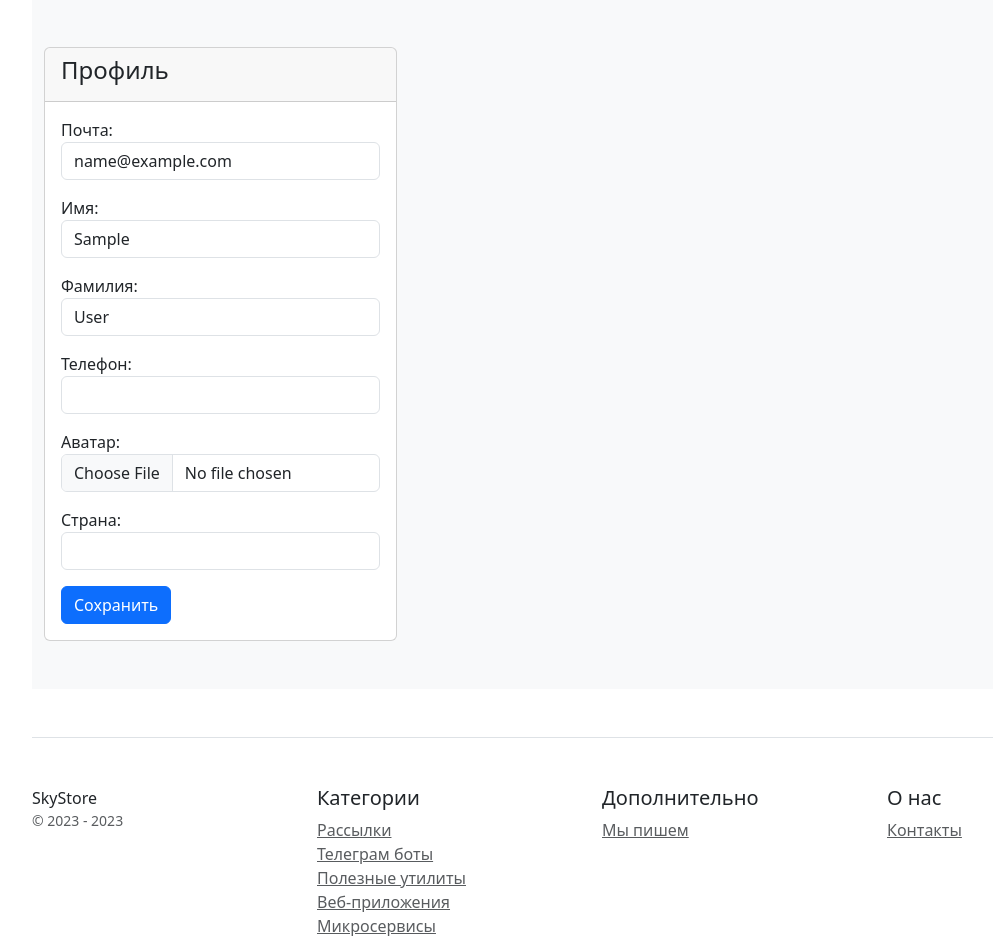
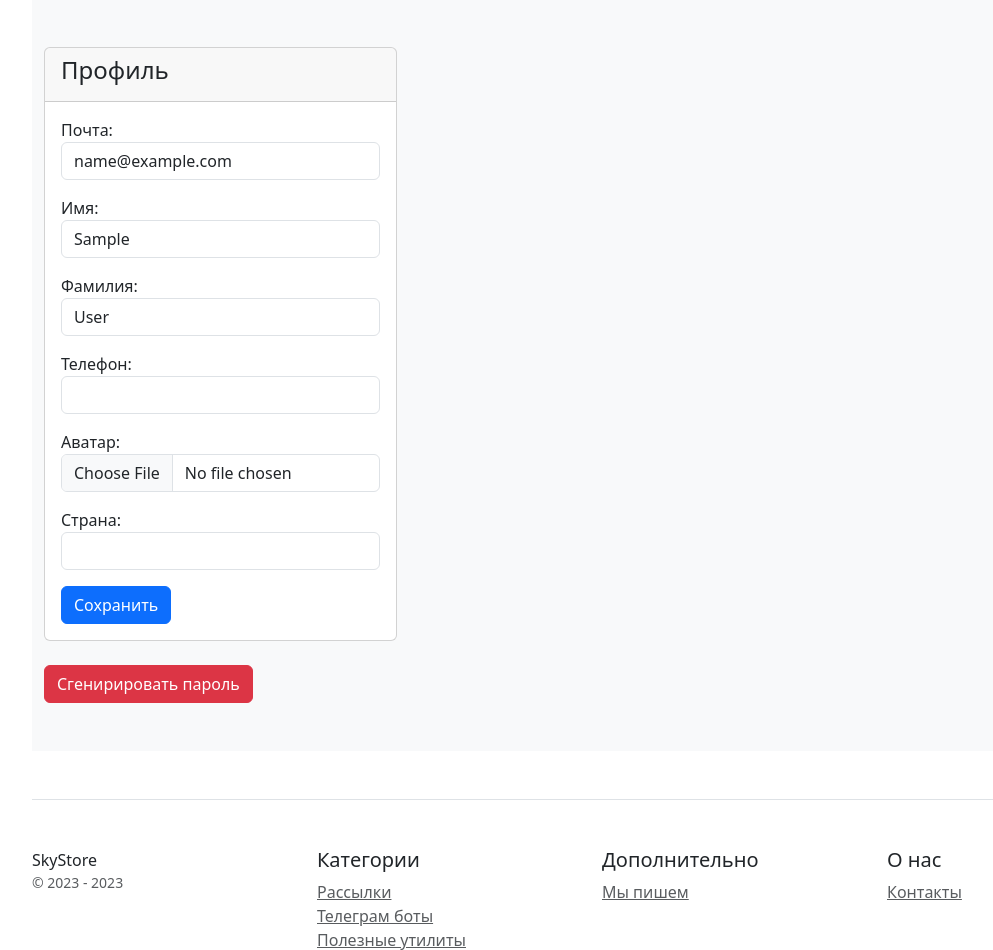
Before and after one commit to dimasimakov1212/homework_19.2, a Django app: page /users/profile/ in a window 1280 px wide. Shown: the part 204-1154 px from the top of the page, without its empty margins (50-1043 px from the left). Run offline with Django 4.2, Linux system fonts and the light colour scheme; the visitor is signed in with stand-in values (Sample User, id 1); parts of the project's set-up code (start-up, migrations or seed data) failed here and were passed over; some libraries are stand-ins or nearby versions.

Commit message:
add generate_new_password method in views.py

```diff
--- a/users/forms.py
+++ b/users/forms.py
@@ -29,10 +29,13 @@ class UserProfileForm(UserChangeForm):
 
     def __init__(self, *args, **kwargs):
         """
-        Позволяет не выводить в профиле поле пароля
+        Дополнительные настройки
         """
         super().__init__(*args, **kwargs)
+
+        # Позволяет не выводить в профиле поле пароля
         self.fields['password'].widget = forms.HiddenInput()
 
+        # передаем в шаблон контроль формы
         for field_name, field in self.fields.items():
             field.widget.attrs['class'] = 'form-control'
--- a/users/templates/users/user_form.html
+++ b/users/templates/users/user_form.html
@@ -15,7 +15,13 @@
                 <button type="submit" class="btn btn-primary">Сохранить</button>
             </div>
         </div>
+
     </form>
+    <br>
+    <div class="card-footer">
+        <a class="btn btn-danger" href="{% url 'users:generate_new_password' %}">Сгенирировать пароль</a>
+    </div>
 </div>
 
+
 {% endblock %}
--- a/users/urls.py
+++ b/users/urls.py
@@ -3,7 +3,7 @@ from django.urls import path
 from django.contrib.auth.views import LoginView, LogoutView
 
 from users.apps import UsersConfig
-from users.views import RegisterView, ProfileView
+from users.views import RegisterView, ProfileView, generate_new_password
 
 app_name = UsersConfig.name
 
@@ -12,4 +12,5 @@ urlpatterns = [
     path('logout/', LogoutView.as_view(), name='logout'),
     path('register/', RegisterView.as_view(), name='register'),
     path('profile/', ProfileView.as_view(), name='profile'),
+    path('profile/genpassword/', generate_new_password, name='generate_new_password'),
     ]
--- a/users/views.py
+++ b/users/views.py
@@ -1,6 +1,9 @@
+import random
+
 from django.core.mail import send_mail
+from django.shortcuts import redirect
 from django.views.generic import CreateView, UpdateView
-from django.urls import reverse_lazy
+from django.urls import reverse_lazy, reverse
 from django.contrib.auth.forms import UserCreationForm
 from django import forms
 
@@ -45,3 +48,22 @@ class ProfileView(UpdateView):
         Позволяет делать необязательным передачу pk объекта
         """
         return self.request.user
+
+
+def generate_new_password(request):
+    """
+    Генерирует новый пароль пользователя
+    """
+    new_password = ''.join([str(random.randint(0, 9)) for _ in range(12)])
+
+    send_mail(
+        subject='Новый пароль',
+        message=f'Ваш новый пароль: {new_password}',
+        from_email=settings.EMAIL_HOST_USER,
+        recipient_list=[request.user.email]
+    )
+
+    request.user.set_password(new_password)
+    request.user.save()
+
+    return redirect(reverse('catalog:home'))
```
